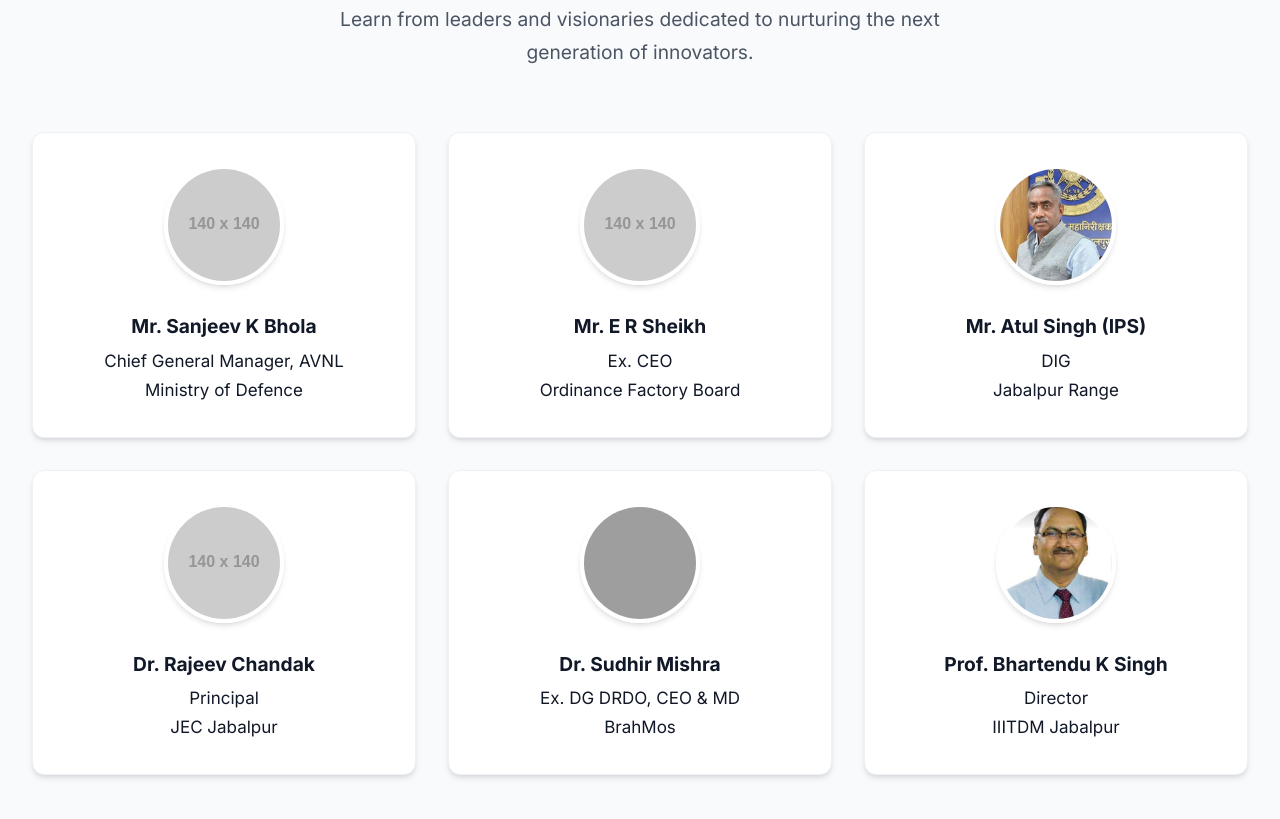
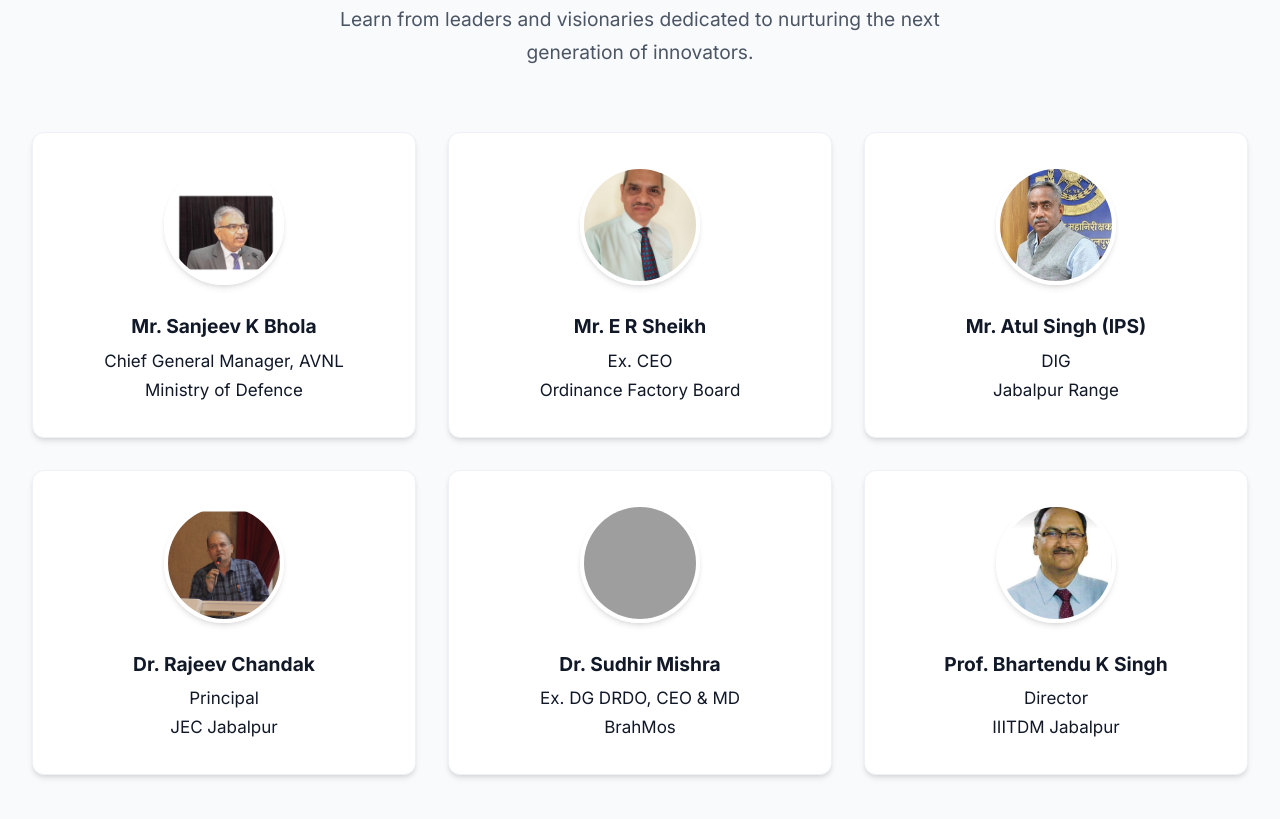
Before and after one commit to venom-cooder/sipe-website, a plain HTML site: page frontend/index.html in a window 1280 px wide. Shown: the part 5479-6298 px from the top of the page. Drawn offline with Linux system fonts and the light colour scheme; grey boxes are pictures that could not be loaded; placeholder pictures from the web are drawn by us.

Commit message:
Update mentor images in index.html

```diff
--- a/frontend/index.html
+++ b/frontend/index.html
@@ -419,10 +419,10 @@
         <h2 class="section-title">Our Esteemed Mentors</h2>
         <p class="section-subtitle">Learn from leaders and visionaries dedicated to nurturing the next generation of innovators.</p>
         <div class="cards-grid">
-            <div class="card person-card"><img src="https://via.placeholder.com/140x140/0052cc/ffffff?text=SB" alt="Mr. Sanjeev K Bhola"/><h4>Mr. Sanjeev K Bhola</h4><p>Chief General Manager, AVNL<br/>Ministry of Defence</p></div>
-            <div class="card person-card"><img src="https://via.placeholder.com/140x140/eef2f6/111827?text=ES" alt="Mr. E R Sheikh"/><h4>Mr. E R Sheikh</h4><p>Ex. CEO<br/>Ordinance Factory Board</p></div>
+            <div class="card person-card"><img src="skb.png"/><h4>Mr. Sanjeev K Bhola</h4><p>Chief General Manager, AVNL<br/>Ministry of Defence</p></div>
+            <div class="card person-card"><img src="1627927036241.jpg"/><h4>Mr. E R Sheikh</h4><p>Ex. CEO<br/>Ordinance Factory Board</p></div>
             <div class="card person-card"><img src="Atul Singh.png" alt="Mr. Atul Singh (IPS)"/><h4>Mr. Atul Singh (IPS)</h4><p>DIG<br/>Jabalpur Range</p></div>
-            <div class="card person-card"><img src="https://via.placeholder.com/140x140/eef2f6/111827?text=RC" alt="Dr. Rajeev Chandak"/><h4>Dr. Rajeev Chandak</h4><p>Principal<br/>JEC Jabalpur</p></div>
+            <div class="card person-card"><img src="sipe.png" alt="Dr. Rajeev Chandak"/><h4>Dr. Rajeev Chandak</h4><p>Principal<br/>JEC Jabalpur</p></div>
             <div class="card person-card"><img src="DSC_0573.JPG"/><h4>Dr. Sudhir Mishra</h4><p>Ex. DG DRDO, CEO & MD<br/>BrahMos</p></div>
             <div class="card person-card"><img src="Prof. Bhartendu K Singh.jpg"/><h4>Prof. Bhartendu K Singh</h4><p>Director<br/>IIITDM Jabalpur</p></div>
         </div>
```
